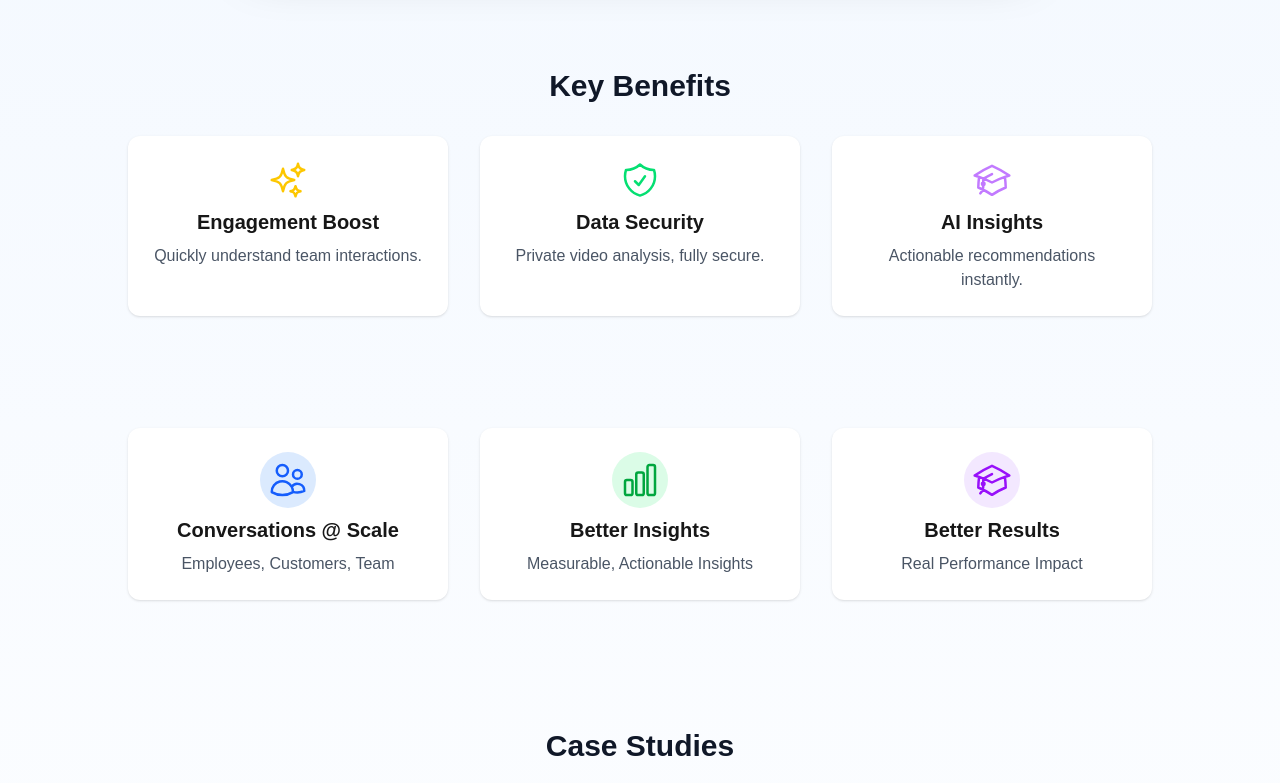
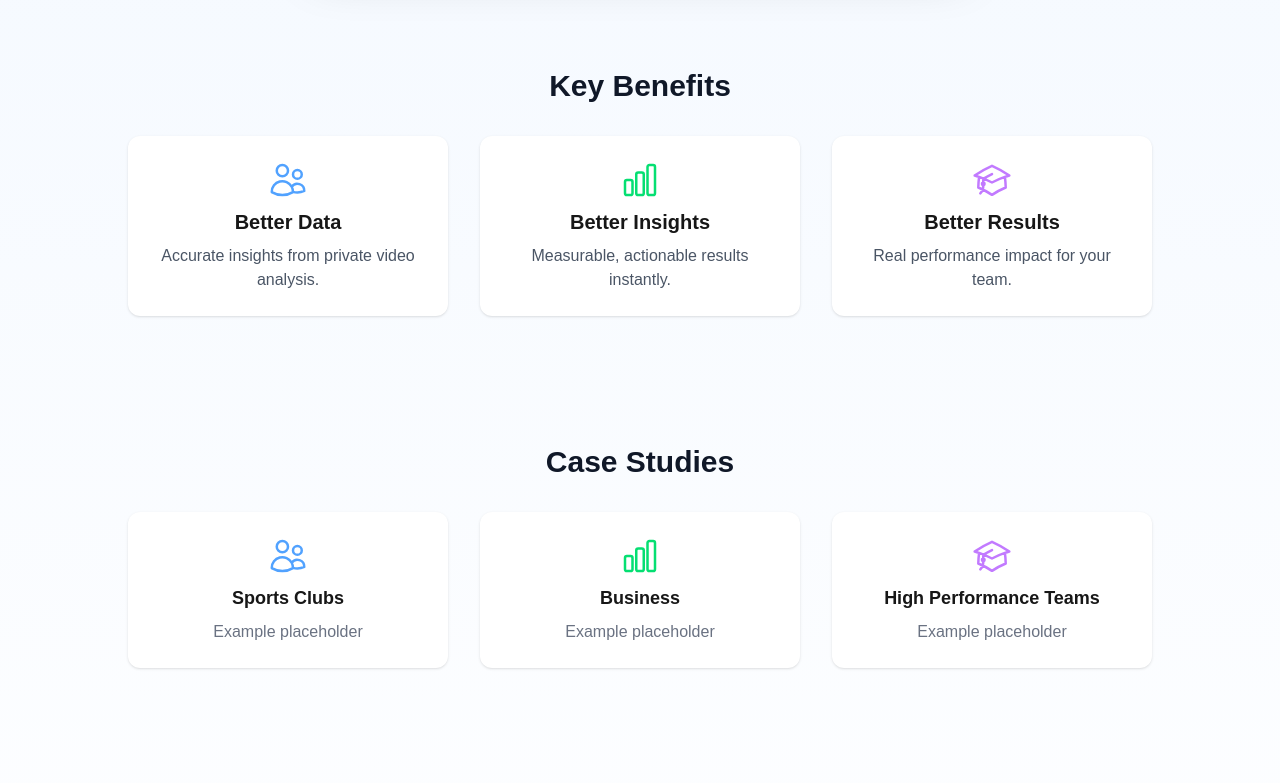
Before and after one commit to damienwarren-blip/video-coach, a Next.js app: page / in a window 1280 px wide. Shown: the part 870-1653 px from the top of the page. Built offline with nearby package versions, Linux system fonts and the light colour scheme.

Commit message:
Update page.js

```diff
--- a/app/page.js
+++ b/app/page.js
@@ -1,5 +1,5 @@
 import React from "react";
-import { AcademicCapIcon, UsersIcon, ChartBarIcon, PlayCircleIcon, SparklesIcon, ShieldCheckIcon } from "@heroicons/react/24/outline";
+import { UsersIcon, ChartBarIcon, AcademicCapIcon, PlayCircleIcon } from "@heroicons/react/24/outline";
 
 export default function Home() {
   return (
@@ -26,7 +26,7 @@ export default function Home() {
 
         {/* Video Section */}
         <div className="mt-10 flex justify-center w-full">
-          <div className="w-full max-w-4xl aspect-video sm:min-h-[450px] rounded-3xl shadow-2xl overflow-hidden bg-black">
+          <div className="w-full max-w-4xl h-[200px] sm:h-[450px] rounded-3xl shadow-2xl overflow-hidden bg-black">
             <iframe
               src="https://www.videoask.com/fjtaofiub"
               title="VideoAsk"
@@ -43,45 +43,20 @@ export default function Home() {
         <h2 className="text-3xl font-bold text-gray-900 text-center mb-8">Key Benefits</h2>
         <div className="grid grid-cols-1 sm:grid-cols-3 gap-8 text-center">
           <div className="flex flex-col items-center p-6 bg-white rounded-xl shadow hover:shadow-lg transition">
-            <SparklesIcon className="h-10 w-10 text-yellow-400 mb-2" />
-            <h3 className="text-xl font-semibold mb-2">Engagement Boost</h3>
-            <p className="text-gray-600">Quickly understand team interactions.</p>
+            <UsersIcon className="h-10 w-10 text-blue-400 mb-2" />
+            <h3 className="text-xl font-semibold mb-2">Better Data</h3>
+            <p className="text-gray-600">Accurate insights from private video analysis.</p>
           </div>
           <div className="flex flex-col items-center p-6 bg-white rounded-xl shadow hover:shadow-lg transition">
-            <ShieldCheckIcon className="h-10 w-10 text-green-400 mb-2" />
-            <h3 className="text-xl font-semibold mb-2">Data Security</h3>
-            <p className="text-gray-600">Private video analysis, fully secure.</p>
+            <ChartBarIcon className="h-10 w-10 text-green-400 mb-2" />
+            <h3 className="text-xl font-semibold mb-2">Better Insights</h3>
+            <p className="text-gray-600">Measurable, actionable results instantly.</p>
           </div>
           <div className="flex flex-col items-center p-6 bg-white rounded-xl shadow hover:shadow-lg transition">
             <AcademicCapIcon className="h-10 w-10 text-purple-400 mb-2" />
-            <h3 className="text-xl font-semibold mb-2">AI Insights</h3>
-            <p className="text-gray-600">Actionable recommendations instantly.</p>
+            <h3 className="text-xl font-semibold mb-2">Better Results</h3>
+            <p className="text-gray-600">Real performance impact for your team.</p>
           </div>
-        </div>
-      </section>
-
-      {/* Features Section */}
-      <section className="max-w-5xl w-full grid grid-cols-1 sm:grid-cols-3 gap-8 text-center mt-12">
-        <div className="flex flex-col items-center p-6 bg-white rounded-xl shadow hover:shadow-lg transition">
-          <div className="bg-blue-100 p-2 rounded-full mb-2">
-            <UsersIcon className="h-10 w-10 text-blue-600" />
-          </div>
-          <h3 className="text-xl font-semibold mb-2">Conversations @ Scale</h3>
-          <p className="text-gray-600">Employees, Customers, Team</p>
-        </div>
-        <div className="flex flex-col items-center p-6 bg-white rounded-xl shadow hover:shadow-lg transition">
-          <div className="bg-green-100 p-2 rounded-full mb-2">
-            <ChartBarIcon className="h-10 w-10 text-green-600" />
-          </div>
-          <h3 className="text-xl font-semibold mb-2">Better Insights</h3>
-          <p className="text-gray-600">Measurable, Actionable Insights</p>
-        </div>
-        <div className="flex flex-col items-center p-6 bg-white rounded-xl shadow hover:shadow-lg transition">
-          <div className="bg-purple-100 p-2 rounded-full mb-2">
-            <AcademicCapIcon className="h-10 w-10 text-purple-600" />
-          </div>
-          <h3 className="text-xl font-semibold mb-2">Better Results</h3>
-          <p className="text-gray-600">Real Performance Impact</p>
         </div>
       </section>
 
```
